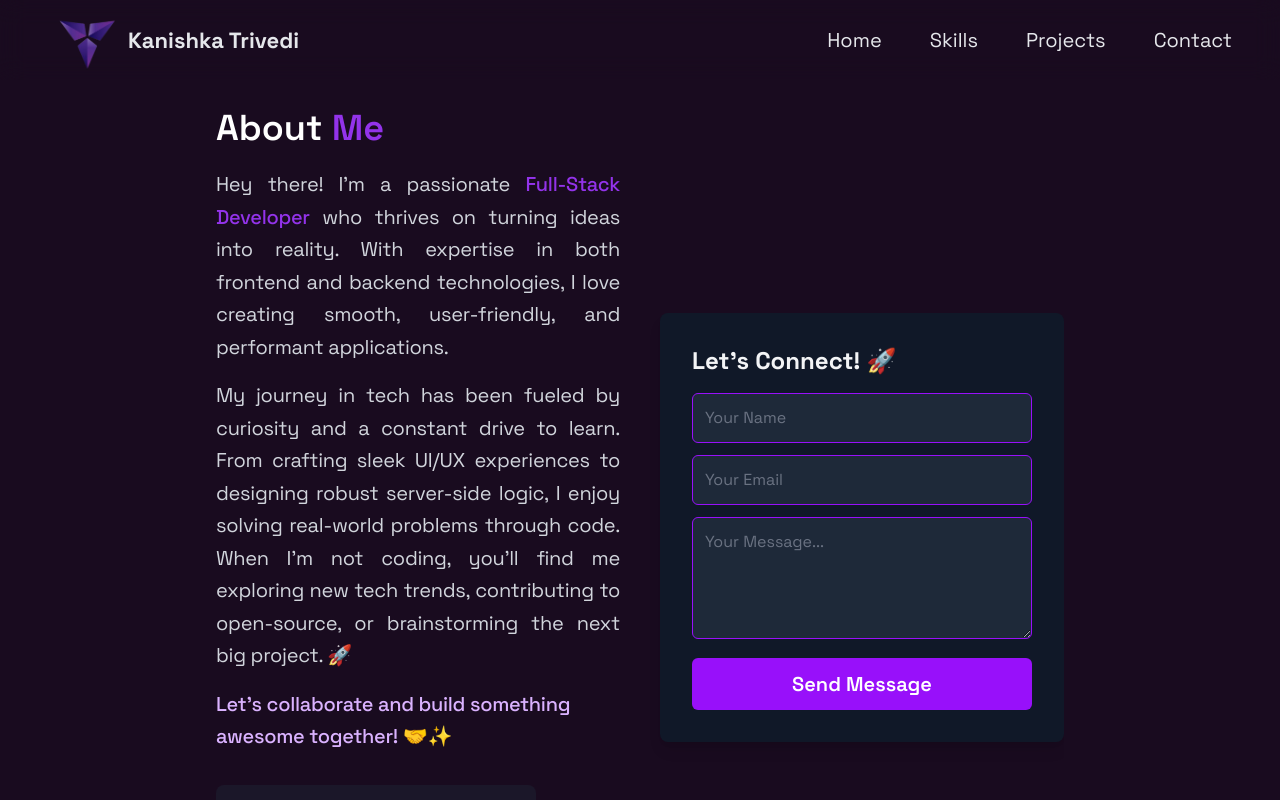
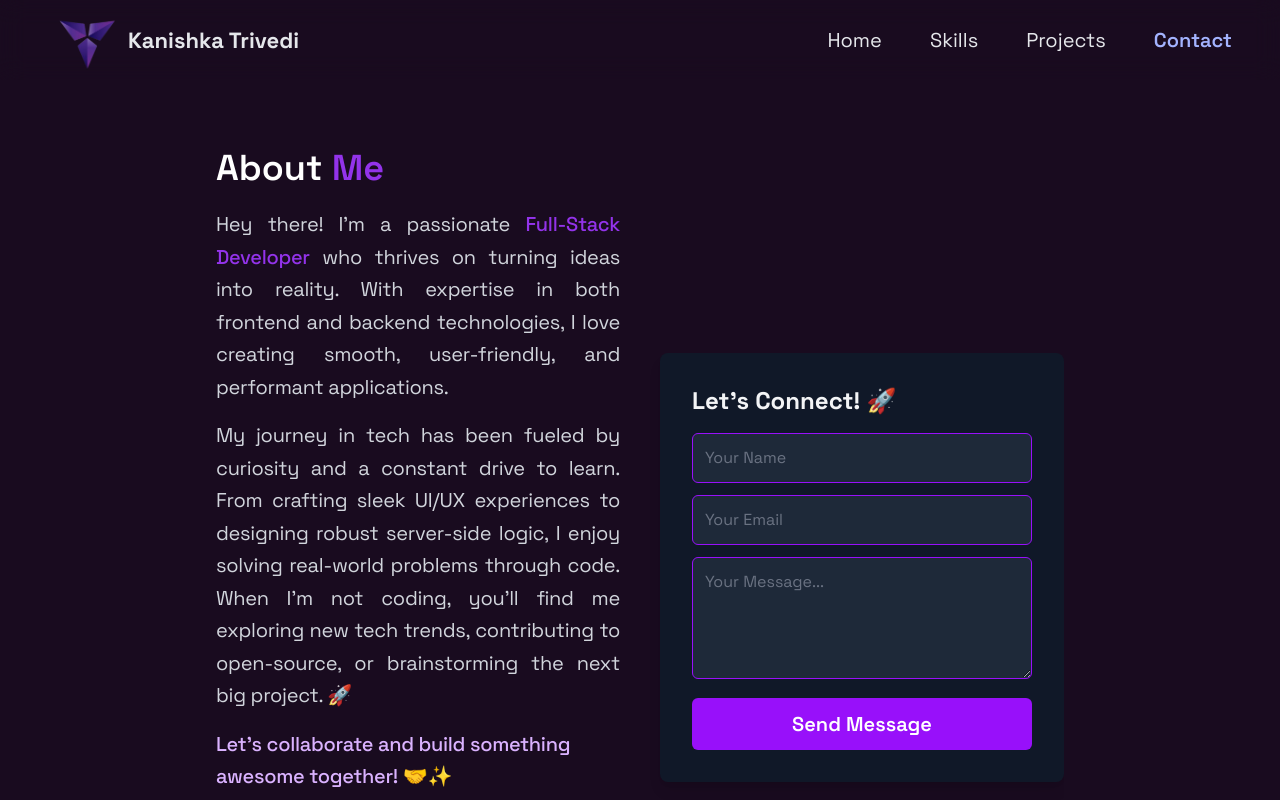
Before and after one commit to Kanishka-Trivedi/Portfolio-Website, a React (Vite) app in the folder portfolio/: page /contact in a window 1280 px wide. Shown: the top 800 px of the page. Built offline with nearby package versions, Linux system fonts and the light colour scheme.

Commit message:
Spacing and colors Improved

```diff
--- a/portfolio/src/components/Contact.jsx
+++ b/portfolio/src/components/Contact.jsx
@@ -95,7 +95,7 @@ const Contact = () => {
   return (
     <div className="px-6 max-w-4xl mx-auto md:my-12" id="contact">
       <Reveal>
-        <div className="grid md:grid-cols-2 gap-10 place-items-center mt-15">
+        <div className="grid md:grid-cols-2 gap-10 place-items-center mt-25">
           {/* 🟣 Left Section: About Me */}
           <div className="text-gray-300 text-center md:text-left">
             <h3 className="text-4xl font-semibold mb-5 text-white">
--- a/portfolio/src/components/Navbar.jsx
+++ b/portfolio/src/components/Navbar.jsx
@@ -89,6 +89,7 @@ import React, { useState } from 'react';
 import Logo from '../assets/Logo1.png';
 import { AiOutlineMenu, AiOutlineClose } from 'react-icons/ai';
 import { Link } from 'react-router-dom';
+import { NavLink } from 'react-router-dom';
 import { motion } from 'framer-motion';
 import QuadrantDrawer from './QuadrantDrawer';
 
@@ -133,11 +134,48 @@ const Navbar = () => {
 
                 {/* Desktop Menu */}
                 <ul className="hidden md:flex gap-12 cursor-pointer">
-                    <li><Link to="/" className="hover:text-purple-400">Home</Link></li>
-                    <li><Link to="/skills" className="hover:text-purple-400">Skills</Link></li>
-                    <li><Link to="/projects" className="hover:text-purple-400">Projects</Link></li>
-                    <li><Link to="/contact" className="hover:text-purple-400">Contact</Link></li>
+                    <li>
+                        <NavLink
+                            to="/"
+                            className={({ isActive }) =>
+                                isActive ? "text-indigo-300 font-semibold" : "hover:text-purple-400"
+                            }
+                        >
+                            Home
+                        </NavLink>
+                    </li>
+                    <li>
+                        <NavLink
+                            to="/skills"
+                            className={({ isActive }) =>
+                                isActive ? "text-indigo-300 font-semibold" : "hover:text-purple-400"
+                            }
+                        >
+                            Skills
+                        </NavLink>
+                    </li>
+                    <li>
+                        <NavLink
+                            to="/projects"
+                            className={({ isActive }) =>
+                                isActive ? "text-indigo-300 font-semibold" : "hover:text-purple-400"
+                            }
+                        >
+                            Projects
+                        </NavLink>
+                    </li>
+                    <li>
+                        <NavLink
+                            to="/contact"
+                            className={({ isActive }) =>
+                                isActive ? "text-indigo-300 font-semibold" : "hover:text-purple-400"
+                            }
+                        >
+                            Contact
+                        </NavLink>
+                    </li>
                 </ul>
+
 
                 {/* Mobile Menu Toggle */}
                 <div onClick={toggleNav} className="md:hidden z-50 text-gray-200">
--- a/portfolio/src/components/Projects.jsx
+++ b/portfolio/src/components/Projects.jsx
@@ -224,7 +224,7 @@ const Projects = () => {
   return (
   <div className="max-w-[1000px] mx-auto p-6 md:my-20" id="portfolio">
 
-<h2 className="text-3xl font-bold text-gray-200 mb-8 mt-13">Project Demos</h2>
+<h2 className="text-3xl font-bold text-gray-200 mb-8 mt-20">Project Demos</h2>
 
 <div className="flex justify-center">
   <div className="relative w-full max-w-2xl" style={{ paddingTop: "56.25%" }}>
--- a/portfolio/src/components/QuadrantDrawer.jsx
+++ b/portfolio/src/components/QuadrantDrawer.jsx
@@ -88,6 +88,13 @@ const QuadrantDrawer = ({ isOpen, onClose }) => {
     { name: 'Contact', path: '/contact' },
   ];
 
+  const sectionColors = [
+  '#4B0082', // Indigo
+  '#5E2B97', // Deep Violet
+  '#6A0DAD', // Amethyst Purple
+  '#7B1FA2', // Royal Purple
+];
+
   return (
     <AnimatePresence>
       {isOpen && (
@@ -123,7 +130,7 @@ const QuadrantDrawer = ({ isOpen, onClose }) => {
                 transition={{ delay: 0.1 * index }}
                 className="absolute text-white font-semibold text-sm flex items-center justify-end pr-4 cursor-pointer hover:bg-purple-700"
                 style={{
-                  backgroundColor: `hsl(${260 + index * 15}, 100%, 50%)`,
+                backgroundColor: sectionColors[index],
                   width: `${100 + index * 30}px`,
                   height: `40px`,
                   top: `${index * 60 + 40}px`, // pushed down to avoid cross
--- a/portfolio/src/components/Skills.jsx
+++ b/portfolio/src/components/Skills.jsx
@@ -373,7 +373,7 @@ const skills = [
 
 const Skills = () => {
   return (
-    <div className="max-w-5xl mx-auto flex flex-col justify-center px-6 text-gray-300 pb-16 md:py-20 mt-10">
+    <div className="max-w-5xl mx-auto flex flex-col justify-center px-6 text-gray-300 pb-16 md:py-20 mt-20">
       <Reveal>
         <h2 className="text-4xl font-bold mb-6 text-center text-white">Skills</h2>
         <p className="text-center mb-8 text-lg text-gray-400">
```
